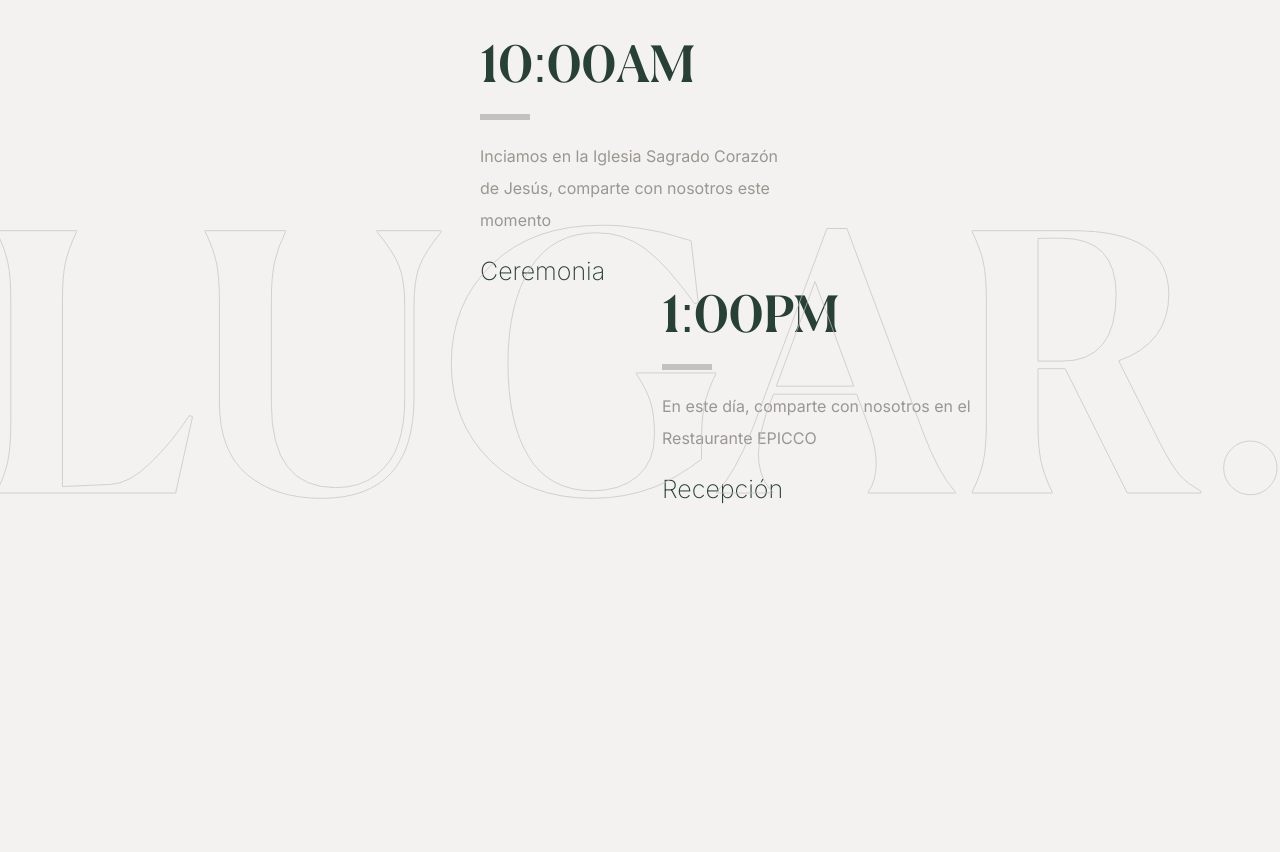
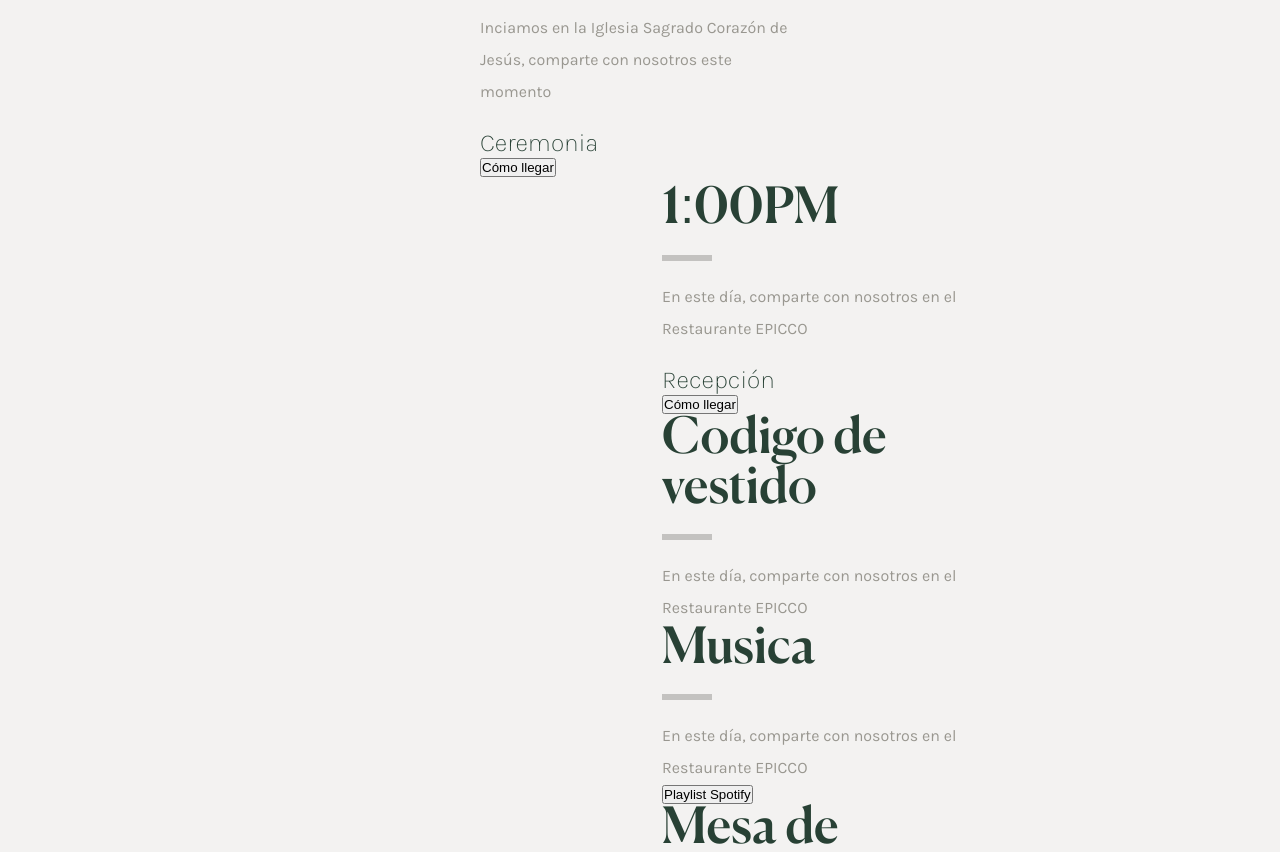
Before and after one commit to crisdeve/solid-adventure, a Next.js app: page /invite in a window 1280 px wide. Shown: the part 1940-2792 px from the top of the page. Before the commit the page ends 2514 px from the top, so only its background shows below. Built offline with nearby package versions, Linux system fonts and the light colour scheme.

Commit message:
invitation information

```diff
--- a/src/app/fonts.tsx
+++ b/src/app/fonts.tsx
@@ -1,12 +1,12 @@
 import localFont from 'next/font/local'
-import { Inter } from 'next/font/google'
+import { Karla } from 'next/font/google'
 
-export const inter = Inter({
+export const body = Karla({
   subsets: ['latin'],
   variable: '--font-inter',
 })
 
-export const canela = localFont({
+export const titles = localFont({
   variable: '--font-canela',
   src: [
     {
--- a/src/app/invite/page.tsx
+++ b/src/app/invite/page.tsx
@@ -13,14 +13,6 @@ const photosCollage = [
   collage3
 ]
 
-const weddingInfo = {
-  city: 'Cucuta, Co.',
-  weddingPlace: 'Inciamos en la Iglesia Sagrado Corazón de Jesús, comparte con nosotros este momento',
-  weddingTime: '10:00AM',
-  receptionPlace: 'En este día, comparte con nosotros en el Restaurante EPICCO',
-  receptionTime: '1:00PM',
-}
-
 export default function Invite() {
   return (
     <>
@@ -31,7 +23,7 @@ export default function Invite() {
         targetMessage={'Es hora de alistarse, te esperamos !'}
       />
       <CollageSimple images={photosCollage} />
-      <ReceptionAndWedding {...weddingInfo} />
+      <ReceptionAndWedding />
     </>
   )
 }
--- a/src/app/layout.tsx
+++ b/src/app/layout.tsx
@@ -1,6 +1,6 @@
 import type { Metadata } from 'next'
 import './globals.css'
-import { canela, inter } from './fonts'
+import { body, titles } from './fonts'
 
 export const metadata: Metadata = {
   title: 'D & C 🤵👰',
@@ -14,7 +14,7 @@ export default function RootLayout({
 }) {
   return (
     <html lang="en">
-      <body className={`${inter.variable} ${canela.variable}`}>{children}</body>
+      <body className={`${titles.variable} ${body.variable}`}>{children}</body>
     </html>
   )
 }
--- a/src/components/hero/hero.module.css
+++ b/src/components/hero/hero.module.css
@@ -47,7 +47,7 @@
   display: block;
   font-size: 57px;
   margin-bottom: 30px;
-  font-weight: 100;
+  font-weight: 500;
 }
 
 .paragraph p {
--- a/src/components/information/index.tsx
+++ b/src/components/information/index.tsx
@@ -4,15 +4,34 @@ type info = {
   style?: any,
   title: string,
   paragraph1: string,
-  paragraph2: string,
+  paragraph2?: string,
+  buttonText?: string,
+  buttonAction?: any
 }
 
-export default function Information({ title, paragraph1, paragraph2, style }: info) {
+export default function Information({
+  title,
+  paragraph1,
+  paragraph2,
+  buttonText,
+  buttonAction,
+  style
+}: info) {
   return (
     <div className={`${styles.information} ${style}`}>
       <span className={styles.title}>{ title }</span>
+
       <span className={styles.paragraph1}>{ paragraph1 }</span>
-      <span className={styles.paragraph2}>{ paragraph2 }</span>
+
+      {paragraph2 &&
+        <span className={styles.paragraph2}>{ paragraph2 }</span>
+      }
+
+      {buttonText && buttonAction &&
+        <button onClick={buttonAction}>
+          {buttonText}
+        </button>
+      }
     </div>
   )
 }
--- a/src/components/reception/index.tsx
+++ b/src/components/reception/index.tsx
@@ -1,3 +1,4 @@
+'use client'
 import Information from '../information';
 import styles from './reception.module.css';
 
@@ -9,32 +10,66 @@ type infoWedding = {
   receptionTime: string,
 }
 
-export default function ReceptionAndWedding({
-  city,
-  weddingTime,
-  weddingPlace,
-  receptionPlace,
-  receptionTime
-}: infoWedding) {
+const weddingInfo = {
+  city: 'Cucuta',
+  weddingPlace: 'Inciamos en la Iglesia Sagrado Corazón de Jesús, comparte con nosotros este momento',
+  weddingTime: '10:00AM',
+  receptionPlace: 'En este día, comparte con nosotros en el Restaurante EPICCO',
+  receptionTime: '1:00PM',
+  dressCode: '1:00PM',
+  musicRecommendation: '1:00PM',
+  giftTable: '1:00PM',
+}
+
+export default function ReceptionAndWedding() {
+
+  const onClickMapCeremony = () => {
+    console.log('ok action')
+  }
+
   return (
     <section className={styles.reception}>
-      <span className={styles['reception-title']}>Lugar.</span>
-
       <div className={styles['reception-wrapper']}>
-        <h2>{city}</h2>
+        <h2>{weddingInfo.city}</h2>
 
         <Information
           style={styles.reception1}
-          title={weddingTime}
-          paragraph1={weddingPlace}
+          title={weddingInfo.weddingTime}
+          paragraph1={weddingInfo.weddingPlace}
           paragraph2={'Ceremonia'}
+          buttonText={'Cómo llegar'}
+          buttonAction={onClickMapCeremony}
         />
 
         <Information
           style={styles.reception2}
-          title={receptionTime}
-          paragraph1={receptionPlace}
+          title={weddingInfo.receptionTime}
+          paragraph1={weddingInfo.receptionPlace}
           paragraph2={'Recepción'}
+          buttonText={'Cómo llegar'}
+          buttonAction={onClickMapCeremony}
+        />
+
+        <Information
+          style={styles.reception2}
+          title={'Codigo de vestido'}
+          paragraph1={weddingInfo.receptionPlace}
+        />
+
+        <Information
+          style={styles.reception2}
+          title={'Musica'}
+          paragraph1={weddingInfo.receptionPlace}
+          buttonText={'Playlist Spotify'}
+          buttonAction={onClickMapCeremony}
+        />
+
+        <Information
+          style={styles.reception2}
+          title={'Mesa de regalos'}
+          paragraph1={weddingInfo.receptionPlace}
+          buttonText={'Hacer transferencia'}
+          buttonAction={onClickMapCeremony}
         />
 
       </div>
--- a/src/components/reception/reception.module.css
+++ b/src/components/reception/reception.module.css
@@ -15,6 +15,7 @@
   width: 40%;
   max-width: 550px;
   text-align: center;
+  font-weight: 100;
 }
 
 .reception-title {
```
Also changed, not shown: package.json (+4 -3 lines), 1 other file (tests, documents, lock files or other folders).
